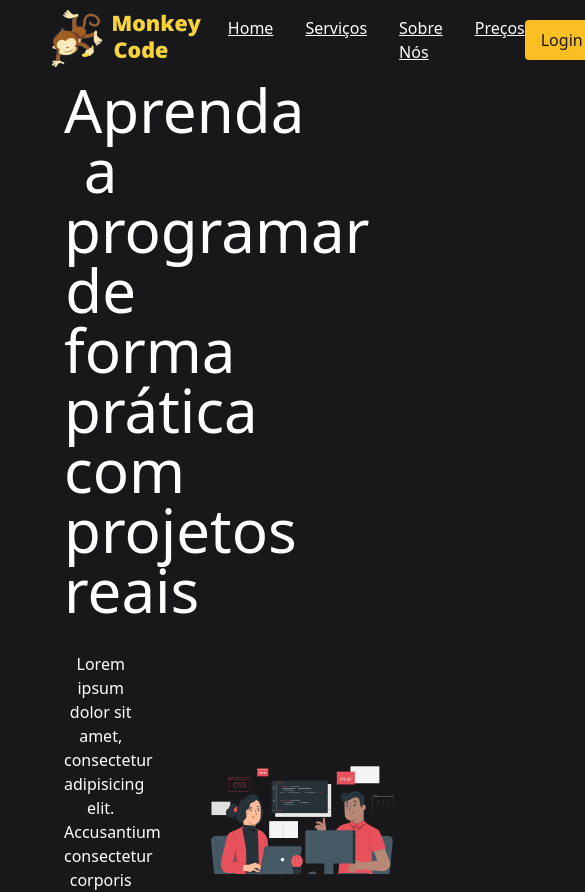
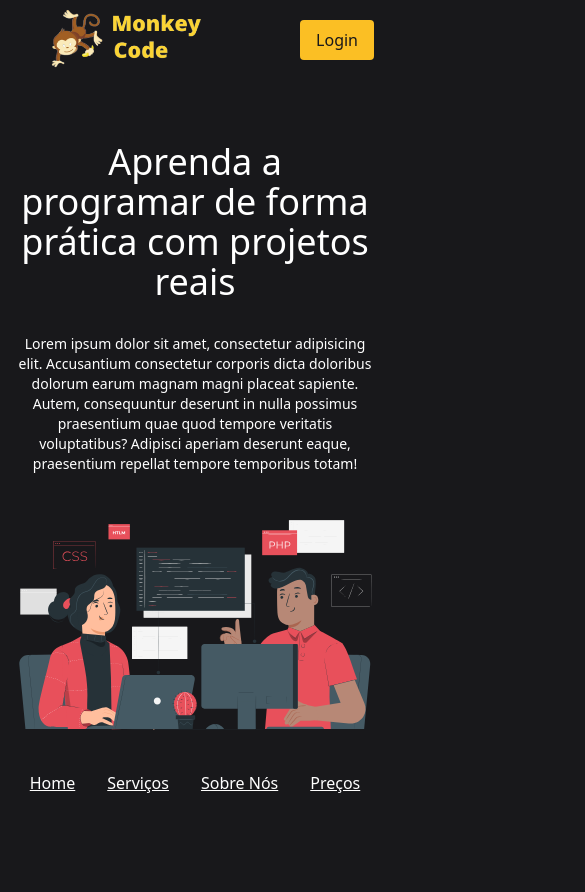
Before and after one commit to Lucassimaog6/PIT, a React (Vite) app in the folder FrontEnd/: page / in a window 390 px wide. Shown: the top 892 px of the page, 585 px wide, since content can reach past the window. After the commit the page ends 844 px from the top, so only its background shows below. Built offline with nearby package versions, Linux system fonts and the light colour scheme.

Commit message:
landing responsive

```diff
--- a/FrontEnd/src/Components/Landing.Header.jsx
+++ b/FrontEnd/src/Components/Landing.Header.jsx
@@ -9,7 +9,7 @@ export default function LandingHeader() {
     return (
         <header className='h-fit px-4 flex justify-between items-center'>
             <img className='h-20' src={LogoImage} alt="Logo"/>
-            <nav className='flex gap-8'>
+            <nav className='hidden md:flex gap-8'>
                 <Link to='#'>
                     <p className='underline'>Home</p>
                 </Link>
--- a/FrontEnd/src/Pages/Landing/index.jsx
+++ b/FrontEnd/src/Pages/Landing/index.jsx
@@ -1,7 +1,7 @@
 import LandingHeader from "../../Components/Landing.Header.jsx";
 import HeroImage from '../../Assets/hero_image.svg'
 import {useAuth0} from "@auth0/auth0-react";
-import {useNavigate} from "react-router-dom";
+import {Link, useNavigate} from "react-router-dom";
 import {useEffect} from "react";
 
 export default function Landing() {
@@ -39,17 +39,36 @@ export default function Landing() {
 
     return (
         <main className=' min-h-screen bg-zinc-900 grid grid-rows-[auto_1f]'>
-            <LandingHeader/>
-            <div className='grid grid-cols-2 items-center'>
-                <div className='flex flex-col gap-8 text-center px-16'>
-                    <h1 className='text-6xl'>Aprenda a programar de forma prática com projetos reais</h1>
-                    <p>Lorem ipsum dolor sit amet, consectetur adipisicing elit. Accusantium consectetur corporis dicta
+            <LandingHeader />
+            <div className='grid grid-cols-1 lg:grid-cols-2 items-center'>
+                <div className='flex flex-col gap-8 text-center px-4 md:px-16'>
+                    <h1 className='text-4xl md:text-6xl'>Aprenda a programar de forma prática com projetos reais</h1>
+                    <p className='text-sm md:text-xl'>Lorem ipsum dolor sit amet, consectetur adipisicing elit. Accusantium consectetur corporis dicta
                         doloribus dolorum earum magnam magni placeat sapiente. Autem, consequuntur deserunt in nulla
                         possimus praesentium quae quod tempore veritatis voluptatibus? Adipisci aperiam deserunt eaque,
                         praesentium repellat tempore temporibus totam!</p>
                 </div>
                 <img src={HeroImage} alt="Hero image"/>
             </div>
+            <div className='md:hidden mx-auto'>
+                <nav className='flex gap-8'>
+                    <Link to='#'>
+                        <p className='underline'>Home</p>
+                    </Link>
+
+                    <Link to='#'>
+                        <p className='underline'>Serviços</p>
+                    </Link>
+
+                    <Link to='#'>
+                        <p className='underline'>Sobre Nós</p>
+                    </Link>
+
+                    <Link to='#'>
+                        <p className='underline'>Preços</p>
+                    </Link>
+                </nav>
+            </div>
         </main>
     )
 }
```
